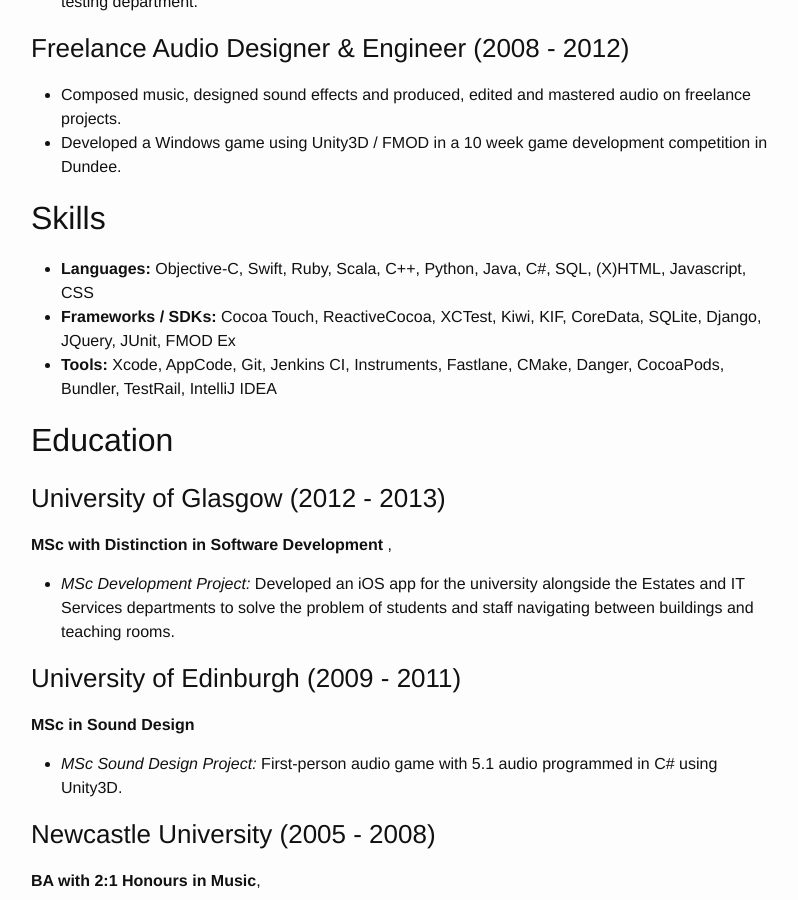
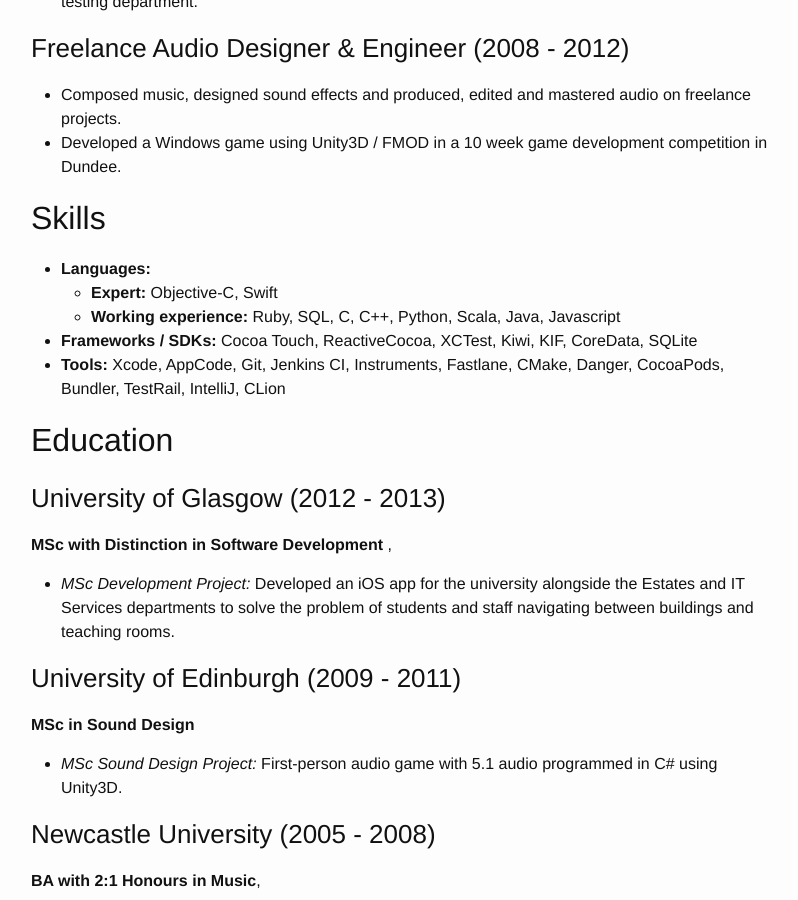
Before and after one commit to graeme/graeme.github.io, a Jekyll site: the page built from cv.md, in a window 1280 px wide and 900 px high, scrolled down 1059 px. Shown: the whole window, without its empty margins (239-1037 px from the left). Built offline with Jekyll 4.4.1, drawn with Linux system fonts in a browser that asks for light colours.

Commit message:
Separate expert and working experience languages

```diff
--- a/cv.md
+++ b/cv.md
@@ -40,10 +40,11 @@ Previously part of the Listening team, working primarily on:
 - Developed a Windows game using Unity3D / FMOD in a 10 week game development competition in Dundee.
 
 ## Skills
-- **Languages:** Objective-C, Swift, Ruby, Scala, C++, Python, Java, C#, SQL, (X)HTML, Javascript, CSS
-- **Frameworks / SDKs:** Cocoa Touch, ReactiveCocoa, XCTest, Kiwi, KIF, CoreData, SQLite, Django, JQuery,
-JUnit, FMOD Ex
-- **Tools:** Xcode, AppCode, Git, Jenkins CI, Instruments, Fastlane, CMake, Danger, CocoaPods, Bundler, TestRail, IntelliJ IDEA
+- **Languages:**
+  - **Expert:** Objective-C, Swift
+  - **Working experience:** Ruby, SQL, C, C++, Python, Scala, Java, Javascript
+- **Frameworks / SDKs:** Cocoa Touch, ReactiveCocoa, XCTest, Kiwi, KIF, CoreData, SQLite
+- **Tools:** Xcode, AppCode, Git, Jenkins CI, Instruments, Fastlane, CMake, Danger, CocoaPods, Bundler, TestRail, IntelliJ, CLion
 
 ## Education
 
```
